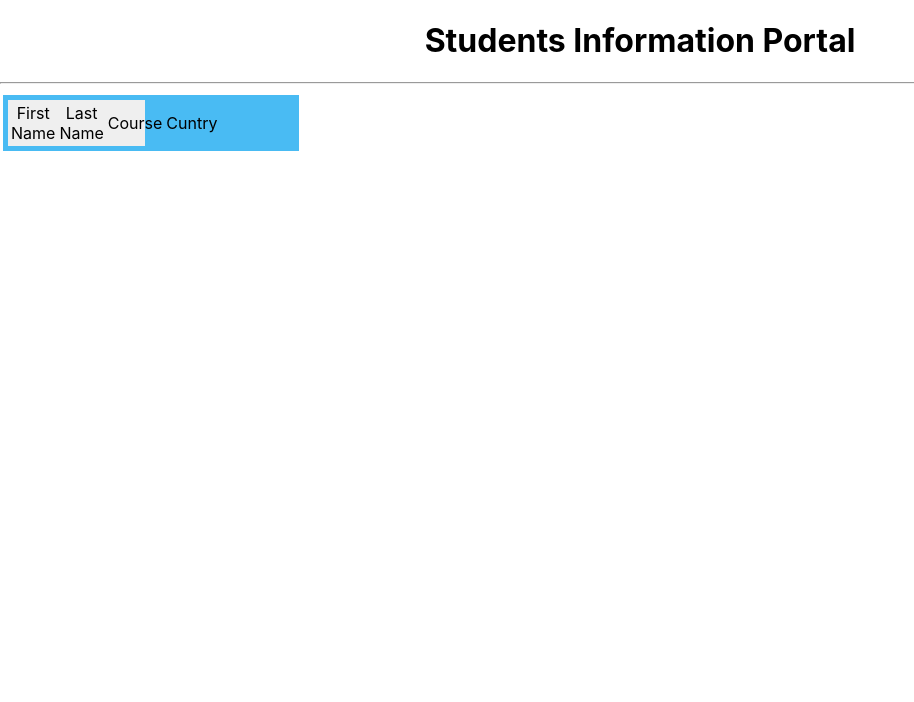
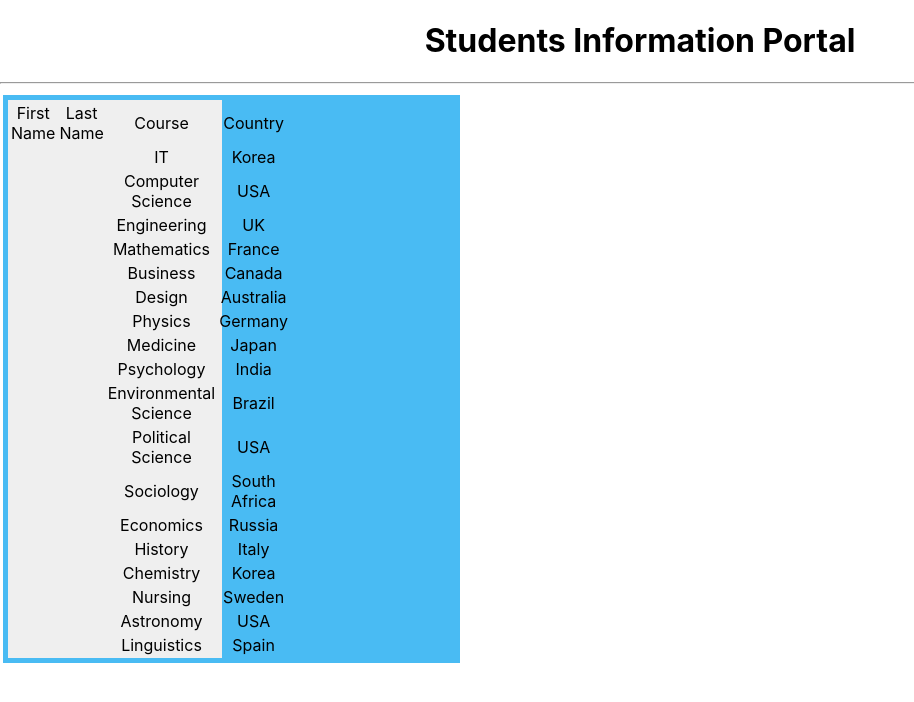
Before and after one commit to SGopinath89/IT31332024ReactProjects, a React (Create React App) app in the folder studentapp/: page / in a window 1280 px wide. Shown: the top 702 px of the page, without its empty margins (0-914 px from the left). Built offline with nearby package versions, Linux system fonts and the light colour scheme.

Commit message:
spell mistake

```diff
--- a/studentapp/src/components/StudentTable.js
+++ b/studentapp/src/components/StudentTable.js
@@ -10,9 +10,22 @@
                             <td>First Name</td>
                             <td>Last Name</td>
                             <td>Course</td>
-                            <td>Cuntry</td>
+                            <td>Country</td>
                         </tr>
                     </thead>
+                    <tbody>
+                        {
+                            props.students.map( student=>
+                                <tr>
+                                    <td>{student.firstname}</td>
+                                    <td>{student.lastname}</td>
+                                    <td>{student.course}</td>
+                                    <td>{student.address.country}</td>
+                                </tr>
+
+                            )
+                        }
+                    </tbody>
                 </table>
             </div>
         </div>
```
